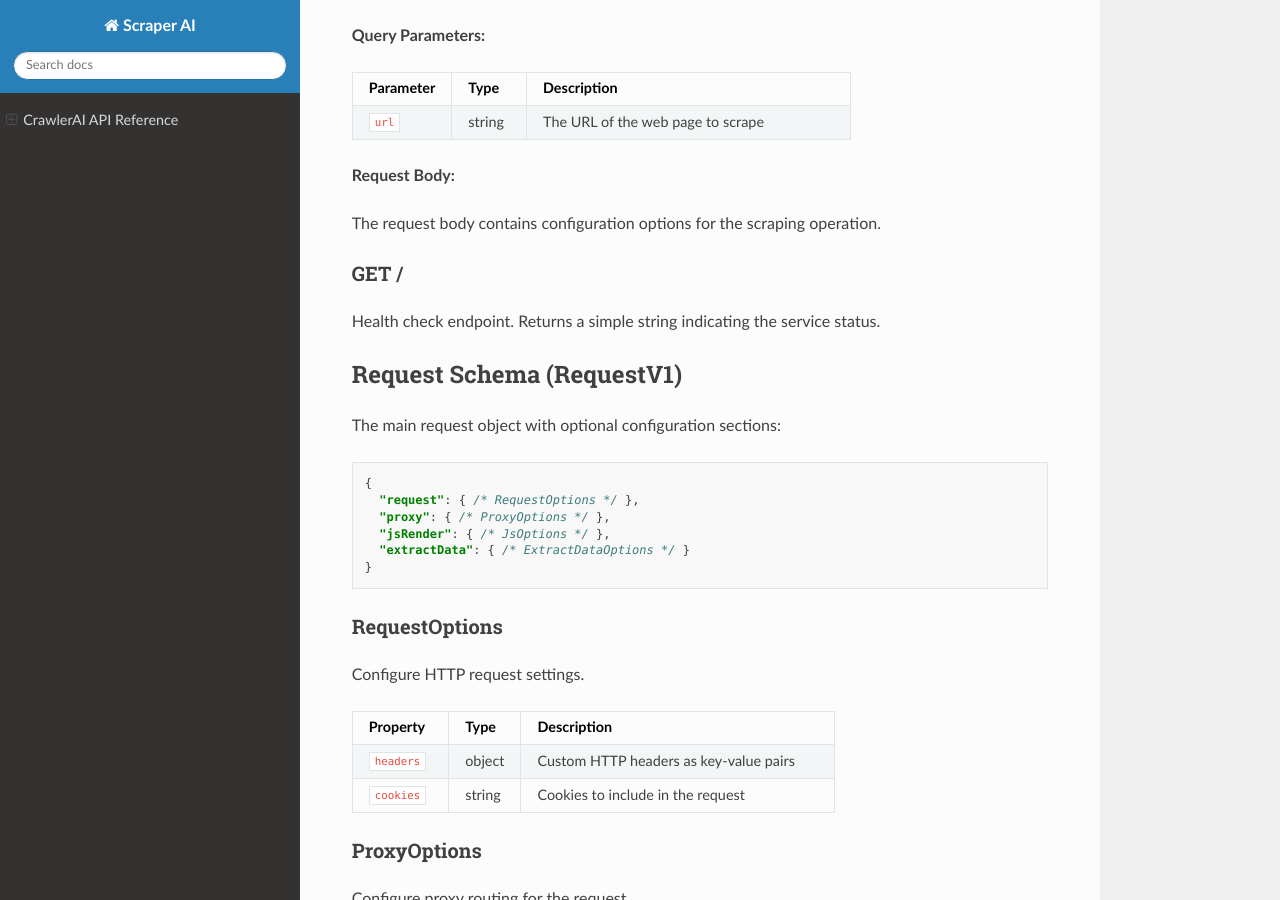
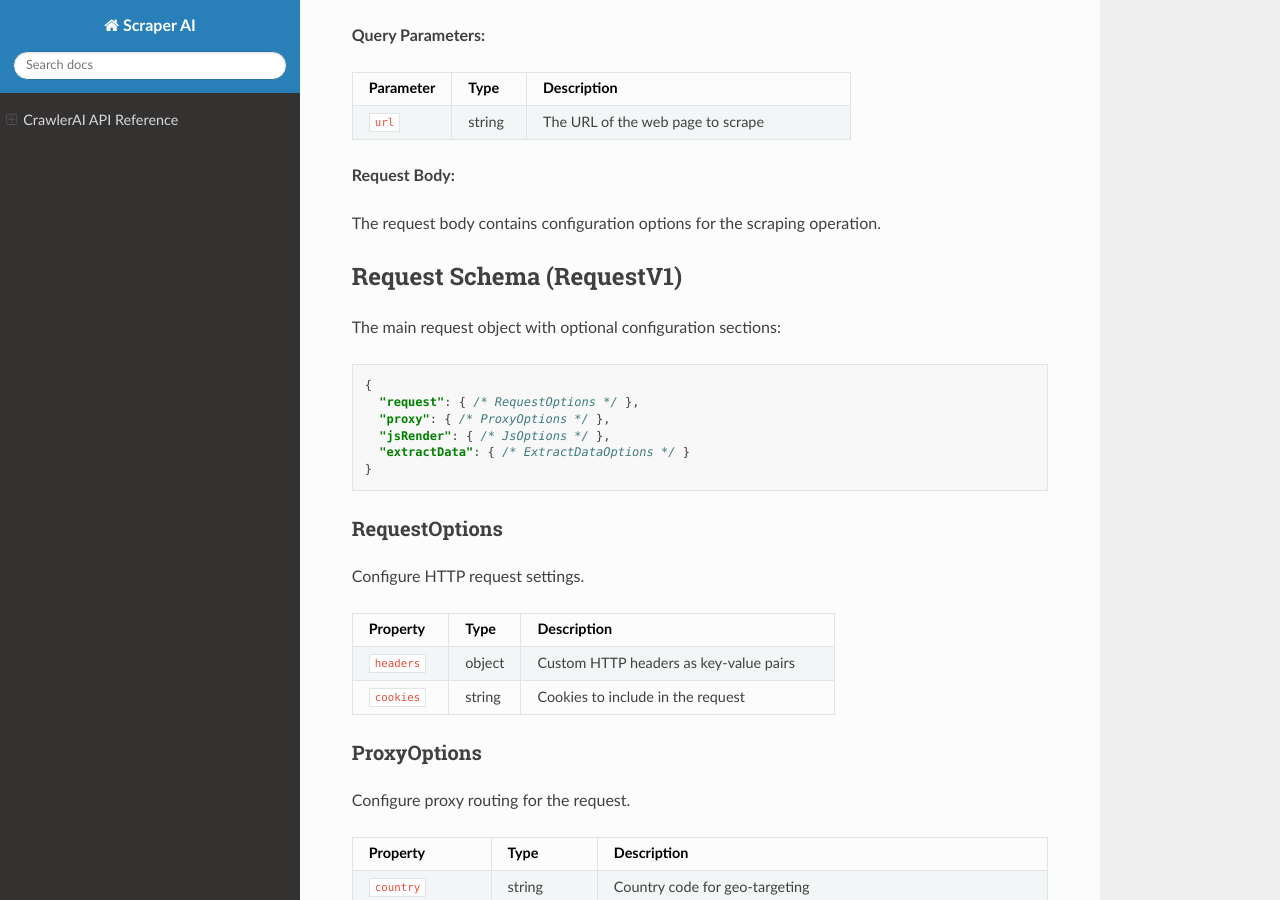
Before and after one commit to SergeyHoroshun/rd-doc, a Sphinx documentation site: the page built from docs/source/index.rst, in a window 1280 px wide and 900 px high, scrolled down 955 px. Built offline with Sphinx 7.4.7 and the Read the Docs theme 3.1.0, drawn with Linux system fonts in a browser that asks for light colours; nearby versions of some CDN libraries.

Commit message:
expand menu

```diff
--- a/docs/source/conf.py
+++ b/docs/source/conf.py
@@ -31,6 +31,13 @@
 
 html_theme = 'sphinx_rtd_theme'
 
+# Theme options for sphinx_rtd_theme
+html_theme_options = {
+    'collapse_navigation': False,  # Розгорнути меню за замовченням
+    'navigation_depth': 4,  # Глибина навігації
+    'sticky_navigation': True,  # Фіксоване меню при прокручуванні
+}
+
 # Static files (CSS, JavaScript, images)
 html_static_path = ['_static']
 # Copy OpenAPI spec file directly to the build output directory
--- a/docs/source/index.rst
+++ b/docs/source/index.rst
@@ -64,10 +64,6 @@
 
 The request body contains configuration options for the scraping operation.
 
-GET /
-~~~~~
-
-Health check endpoint. Returns a simple string indicating the service status.
 
 Request Schema (RequestV1)
 --------------------------
```
Also changed, not shown: 1 other file.
